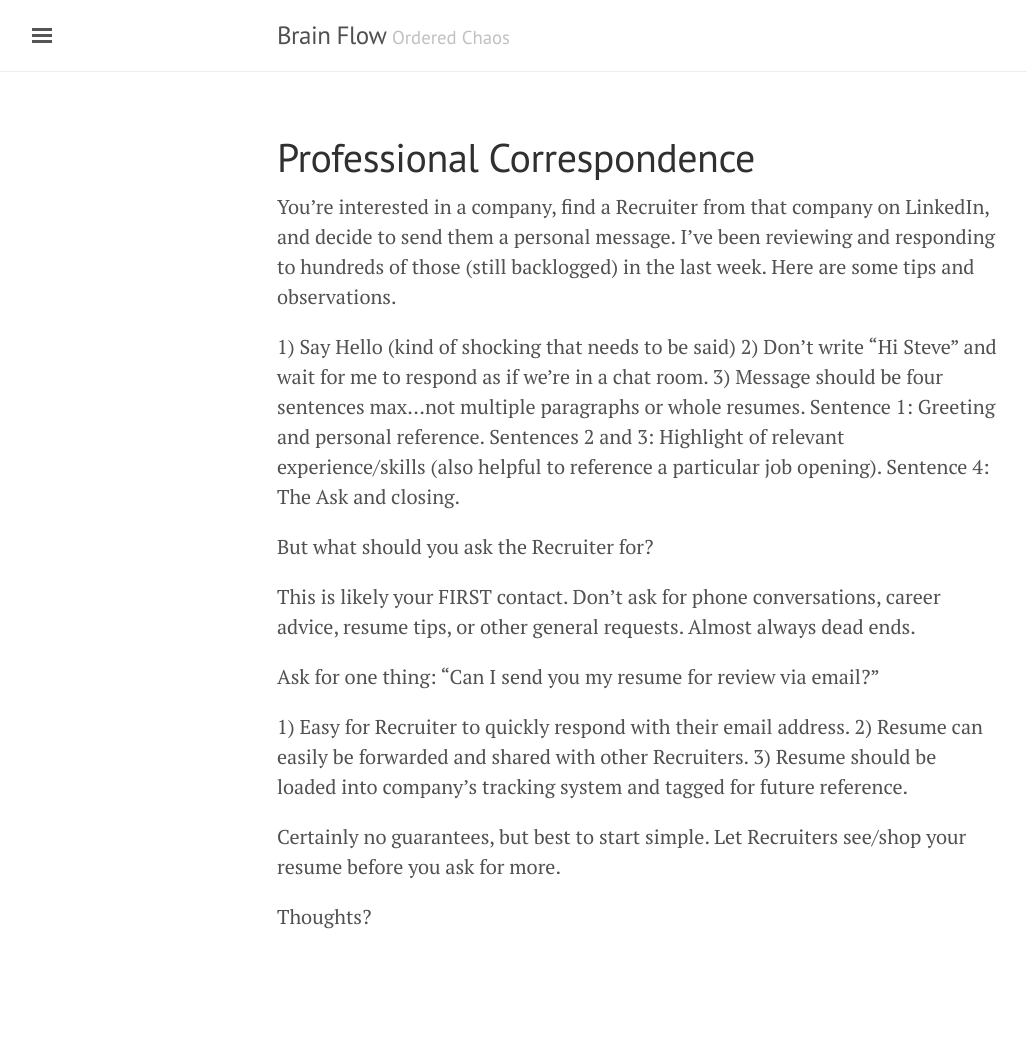
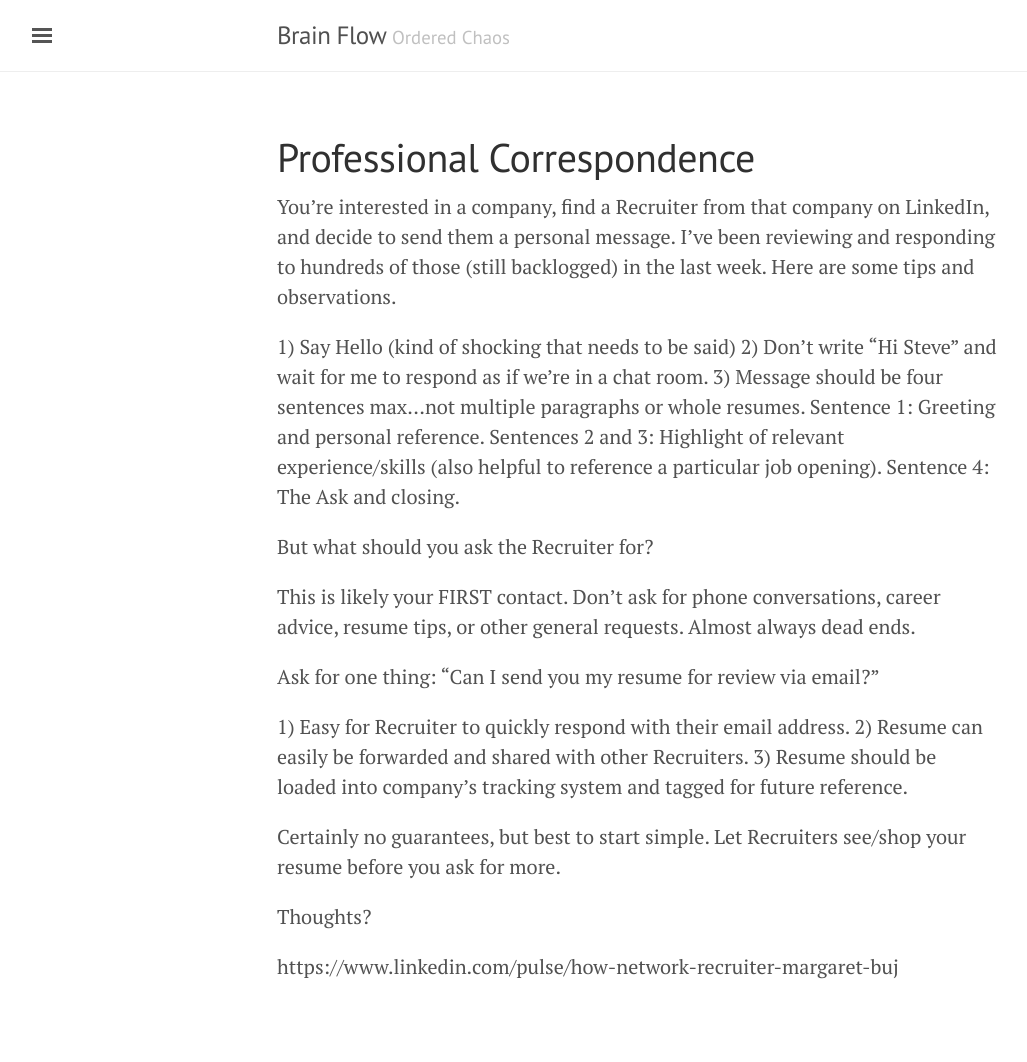
Before and after one commit to bjchia/bjchia.github.io, a Jekyll site: the page built from profcorrespondence.md, in a window 1280 px wide. Shown: the whole page, without its empty margins (3-1030 px from the left). Built offline with Jekyll 4.4.1, drawn with Linux system fonts in a browser that asks for light colours; before the commit the page ends 1012 px from its top, so only the background shows below that; some of the changed lines change nothing that is shown.

Commit message:
Update profcorrespondence.md

```diff
--- a/profcorrespondence.md
+++ b/profcorrespondence.md
@@ -22,3 +22,5 @@ Ask for one thing:   "Can I send you my resume for review via email?"
 Certainly no guarantees, but best to start simple.  Let Recruiters see/shop your resume before you ask for more.
 
 Thoughts?
+
+https://www.linkedin.com/pulse/how-network-recruiter-margaret-buj
```
